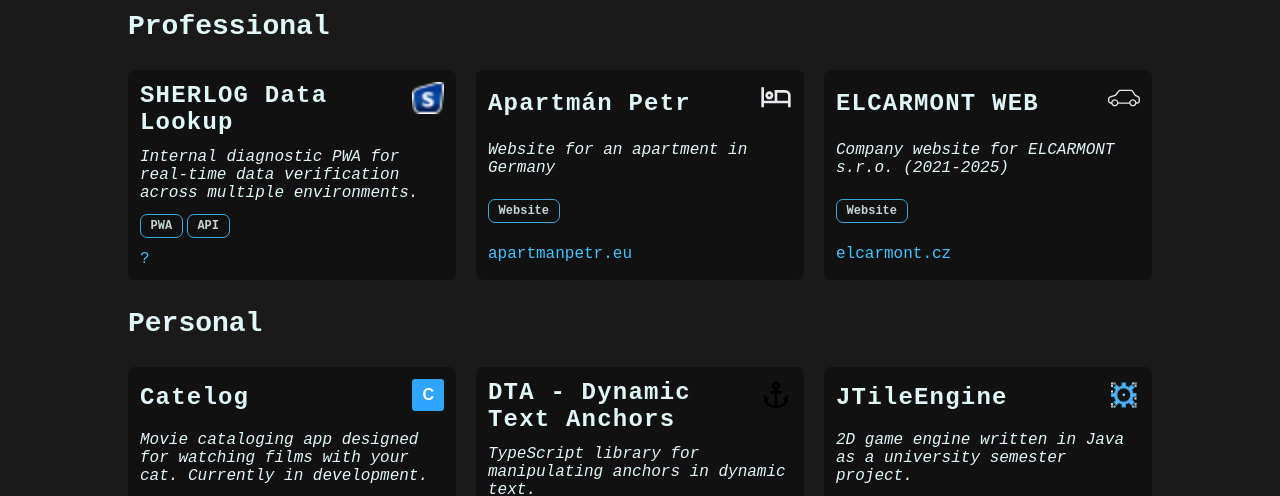
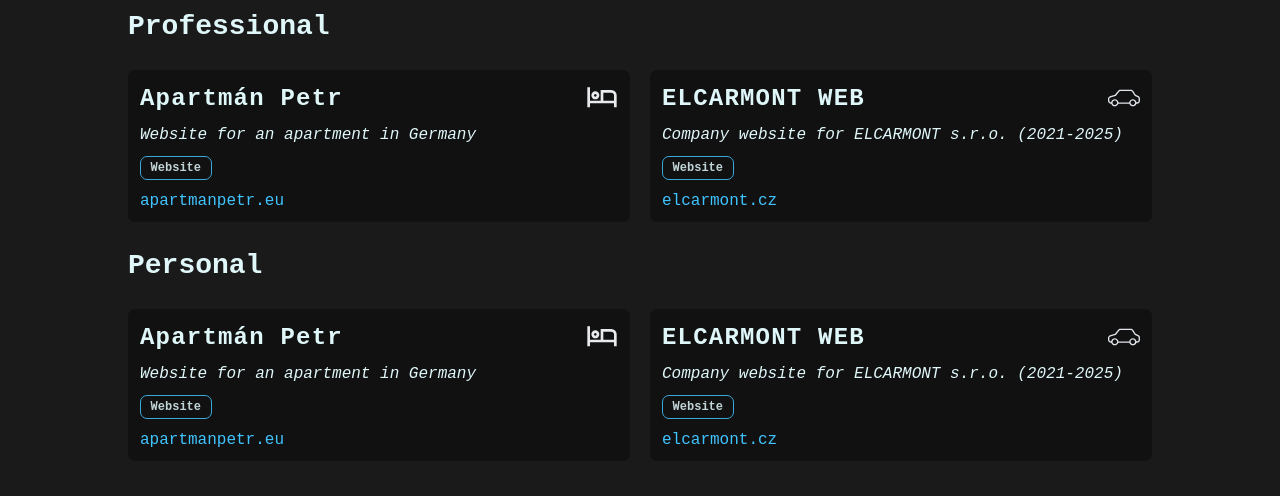
Before and after one commit to Petr-Chalupa/Petr-Chalupa, an Eleventy site: page web/index.njk in a window 1280 px wide. Shown: the part 309-805 px from the top of the page. Built offline with nearby package versions, Linux system fonts and the light colour scheme; Eleventy itself is replaced by a stand-in of ours; files that its build step writes are made by us from their sources.

Commit message:
Display project toggle

```diff
--- a/data.yaml
+++ b/data.yaml
@@ -36,6 +36,7 @@ portfolio:
           tags: [PWA, API]
           link: "?"
           icon: icon-sherlog.png
+          display: false
 
         - title: Apartmán Petr
           desc: Website for an apartment in Germany
--- a/web/index.njk
+++ b/web/index.njk
@@ -39,6 +39,7 @@
                 <h3>Professional</h3>
                 <div class="portfolio_cards">
                     {% for project in data.portfolio.professional %}
+                        {% if project.display !== false %}
                             <article class="portfolio_card">
                                 <h5 class="portfolio_card_header">{{ project.title }}</h5>
                                 <div class="portfolio_card_icon {% if project.lightIcon %}light{% endif %}">
@@ -52,12 +53,14 @@
                                 </ul>
                                 <a href="{{ project.link }}" class="portfolio_card_link">{{ project.link | domain }}</a>
                             </article>
+                        {% endif %}
                     {% endfor %}
                 </div>
 
                 <h3>Personal</h3>
                 <div class="portfolio_cards">
-                    {% for project in data.portfolio.personal %}
+                    {% for project in data.portfolio.professional %}
+                        {% if project.display !== false %}
                             <article class="portfolio_card">
                                 <h5 class="portfolio_card_header">{{ project.title }}</h5>
                                 <div class="portfolio_card_icon {% if project.lightIcon %}light{% endif %}">
@@ -71,6 +74,7 @@
                                 </ul>
                                 <a href="{{ project.link }}" class="portfolio_card_link">{{ project.link | domain }}</a>
                             </article>
+                        {% endif %}
                     {% endfor %}
                 </div>
             </section>
```
Lines whose indentation alone changed are shown as unchanged.
